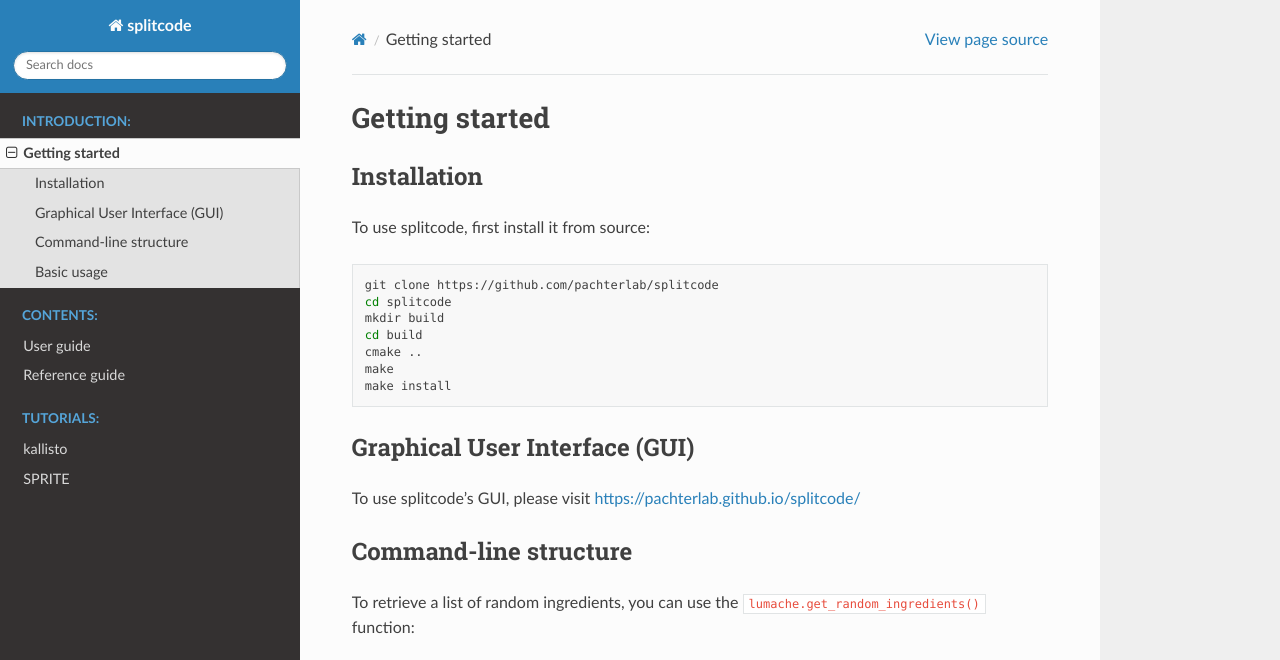
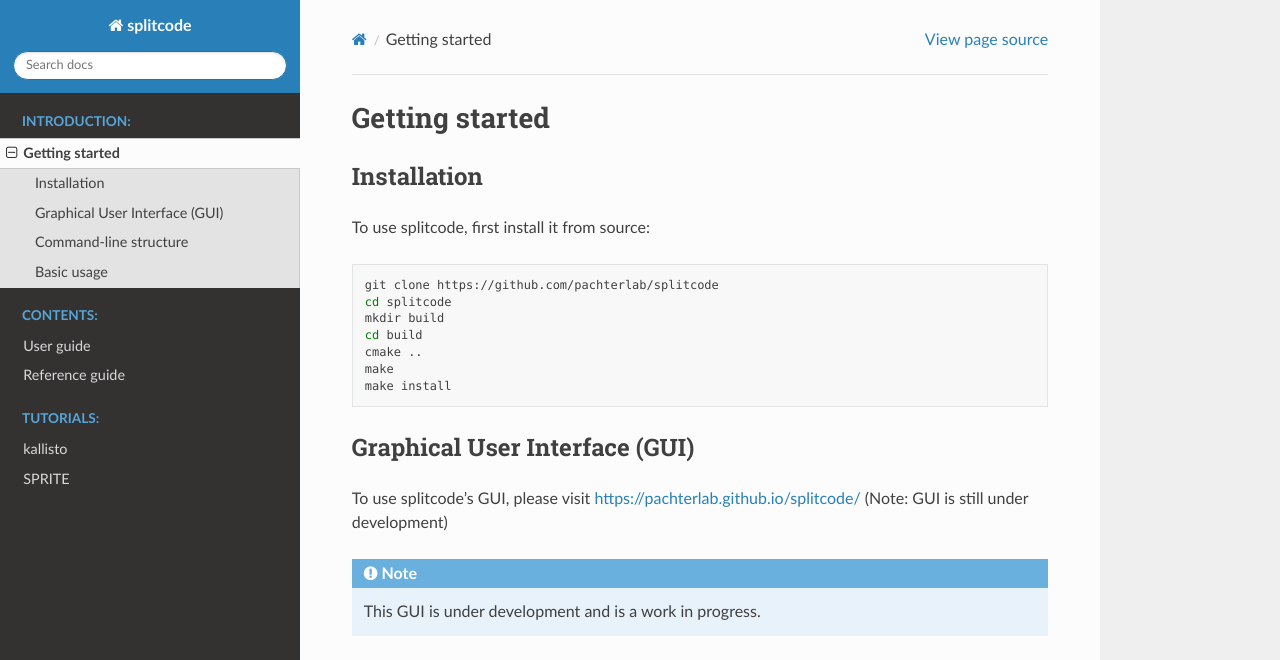
Before and after one commit to pachterlab/splitcode-tutorial, a Sphinx documentation site: the page built from docs/source/getting_started.rst, in a window 1280 px wide and 900 px high, cut to the strip 0-660 px from the top of the window. Built offline with Sphinx 7.4.7 and the Read the Docs theme 2.0.0, drawn with Linux system fonts in a browser that asks for light colours.

Commit message:
Update getting_started.rst

```diff
--- a/docs/source/getting_started.rst
+++ b/docs/source/getting_started.rst
@@ -18,7 +18,12 @@
 
 Graphical User Interface (GUI)
 ^^^^^^^^^^^^
-To use splitcode's GUI, please visit `https://pachterlab.github.io/splitcode/ <https://pachterlab.github.io/splitcode/>`_
+To use splitcode's GUI, please visit `https://pachterlab.github.io/splitcode/ <https://pachterlab.github.io/splitcode/>`_ (Note: GUI is still under development)
+
+.. note::
+
+   This GUI is under development and is a work in progress.
+
 
 
 Command-line structure
```
